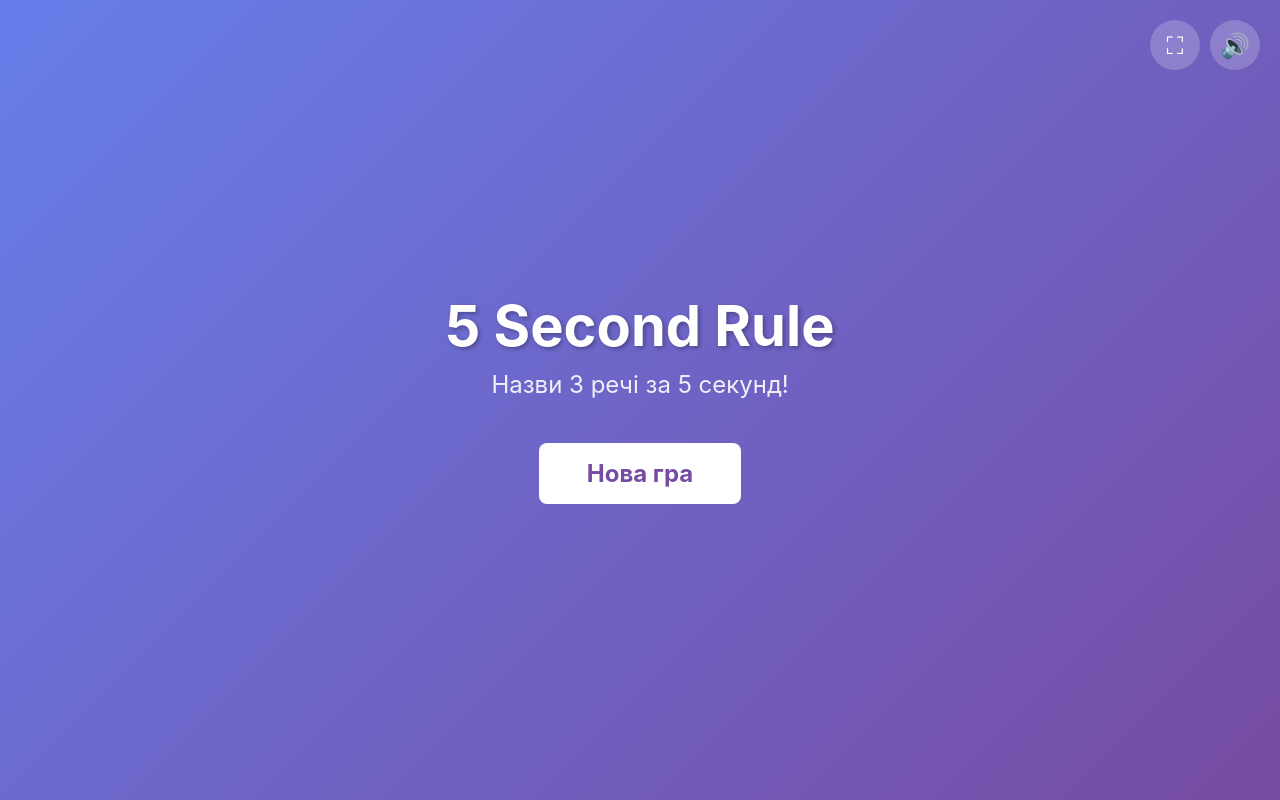
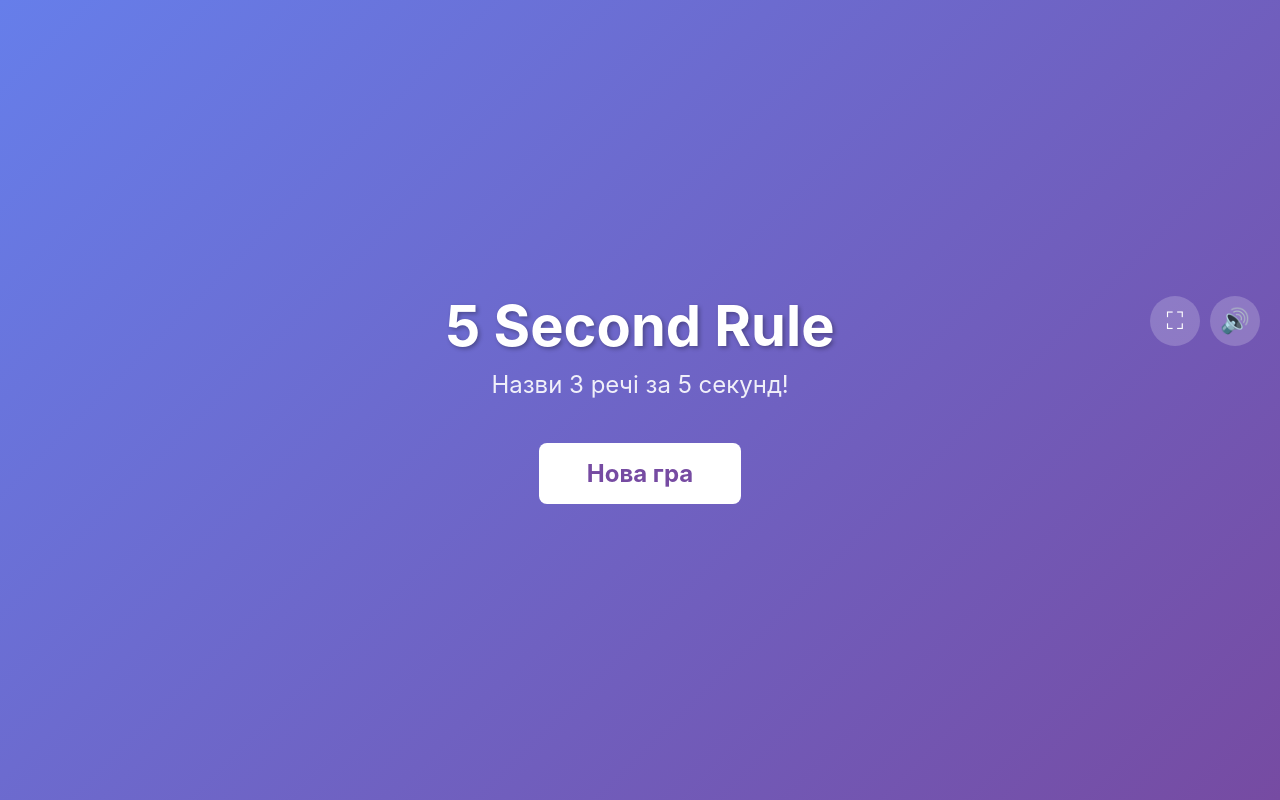
Before and after one commit to sansanua/5-seconds-game, a React (Vite) app: page / in a window 1280 px wide. Built offline with nearby package versions, Linux system fonts and the light colour scheme.

Commit message:
CSS: fix background not extending on scroll

```diff
--- a/src/App.css
+++ b/src/App.css
@@ -4,8 +4,12 @@
   box-sizing: border-box;
 }
 
-html, body, #root {
+html {
   height: 100%;
+}
+
+body, #root {
+  min-height: 100%;
   width: 100%;
 }
 
--- a/src/screens/GameScreen.css
+++ b/src/screens/GameScreen.css
@@ -1,6 +1,6 @@
 /* src/screens/GameScreen.css */
 .game-screen {
-  height: 100%;
+  min-height: 100%;
   display: flex;
   flex-direction: column;
   padding: 10px;
--- a/src/screens/SetupScreen.css
+++ b/src/screens/SetupScreen.css
@@ -1,6 +1,6 @@
 /* src/screens/SetupScreen.css */
 .setup-screen {
-  height: 100%;
+  min-height: 100%;
   padding: 20px;
   display: flex;
   flex-direction: column;
--- a/src/screens/StartScreen.css
+++ b/src/screens/StartScreen.css
@@ -1,5 +1,5 @@
 .start-screen {
-  height: 100%;
+  min-height: 100%;
   display: flex;
   flex-direction: column;
   align-items: center;
--- a/src/screens/VictoryScreen.css
+++ b/src/screens/VictoryScreen.css
@@ -1,6 +1,6 @@
 /* src/screens/VictoryScreen.css */
 .victory-screen {
-  height: 100%;
+  min-height: 100%;
   display: flex;
   flex-direction: column;
   align-items: center;
```
